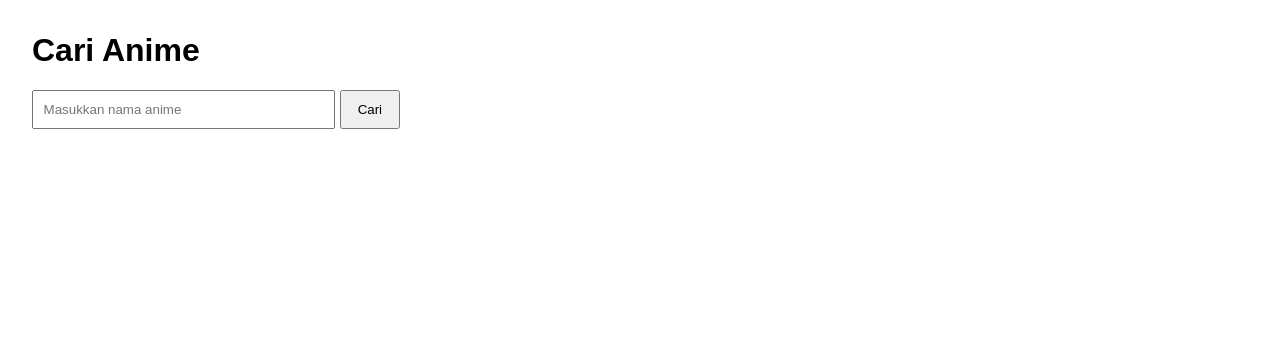
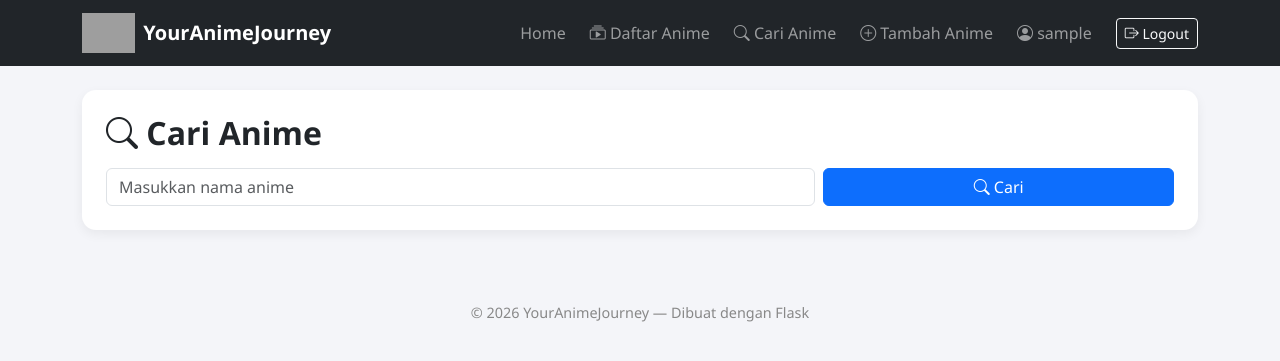
Before and after one commit to Lucifer55571/My-Anime-List, a Flask app: page /search in a window 1280 px wide. Shown: the top 361 px of the page. Run offline with Flask 3, Linux system fonts and the light colour scheme; the visitor is signed in with stand-in values (Sample User, id 1); grey boxes are pictures that could not be loaded.

Commit message:
Menambahkan fitur pencarian anime melalui API anime.jikan.moe

```diff
--- a/templates/base.html
+++ b/templates/base.html
@@ -64,6 +64,11 @@
                         </a>
                     </li>
                     <li class="nav-item">
+                        <a class="nav-link" href="{{ url_for('search_anime') }}">
+                            <i class="bi bi-search"></i> Cari Anime
+                        </a>
+                    </li>
+                    <li class="nav-item">
                         <a class="nav-link" href="{{ url_for('add_anime') }}">
                             <i class="bi bi-plus-circle"></i> Tambah Anime
                         </a>
--- a/templates/search.html
+++ b/templates/search.html
@@ -1,45 +1,51 @@
-<!doctype html>
-<html lang="id">
-<head>
-    <meta charset="utf-8">
-    <meta name="viewport" content="width=device-width, initial-scale=1">
-    <title>Search Anime</title>
-    <style>
-        body { font-family: Arial, sans-serif; margin: 2rem; }
-        form { margin-bottom: 1.5rem; }
-        input { padding: 0.6rem; width: 280px; }
-        button { padding: 0.6rem 1rem; }
-        .grid { display: grid; grid-template-columns: repeat(auto-fit, minmax(220px, 1fr)); gap: 1rem; }
-        .card { border: 1px solid #ddd; padding: 1rem; border-radius: 8px; }
-        img { width: 100%; height: auto; border-radius: 6px; }
-    </style>
-</head>
-<body>
-    <h1>Cari Anime</h1>
-    <form method="get" action="{{ url_for('search_anime') }}">
-        <input type="text" name="q" value="{{ query }}" placeholder="Masukkan nama anime">
-        <button type="submit">Cari</button>
+{% extends "base.html" %}
+
+{% block title %}Cari Anime - YourAnimeJourney{% endblock %}
+
+{% block content %}
+<div class="card p-4 mb-4">
+    <h2 class="fw-bold mb-3">
+        <i class="bi bi-search"></i> Cari Anime
+    </h2>
+
+    <form method="get" action="{{ url_for('search_anime') }}" class="row g-2">
+        <div class="col-12 col-md-8">
+            <input type="text" name="q" class="form-control" value="{{ query }}" placeholder="Masukkan nama anime" required>
+        </div>
+        <div class="col-12 col-md-4">
+            <button type="submit" class="btn btn-primary w-100">
+                <i class="bi bi-search"></i> Cari
+            </button>
+        </div>
     </form>
+</div>
 
 {% if query %}
-        <p>Hasil pencarian untuk: <strong>{{ query }}</strong></p>
+    <p class="text-muted mb-3">Hasil pencarian untuk: <strong>{{ query }}</strong></p>
 {% endif %}
 
 {% if anime_results %}
-        <div class="grid">
+    <div class="row g-4">
         {% for anime in anime_results %}
-                <div class="card">
-                    {% if anime.images.jpg.image_url %}
-                        <img src="{{ anime.images.jpg.image_url }}" alt="{{ anime.title }}">
+            <div class="col-md-6 col-lg-4">
+                <div class="card h-100 p-3">
+                    {% if anime.images and anime.images.jpg and anime.images.jpg.image_url %}
+                        <img src="{{ anime.images.jpg.image_url }}" alt="{{ anime.title }}" class="card-img-top rounded-3" style="height: 280px; object-fit: cover;">
+                    {% else %}
+                        <div class="d-flex align-items-center justify-content-center bg-secondary bg-opacity-10 rounded-3" style="height: 280px;">
+                            <i class="bi bi-image text-secondary" style="font-size: 2rem;"></i>
+                        </div>
                     {% endif %}
-                    <h3>{{ anime.title }}</h3>
-                    <p>Score: {{ anime.score or 'Belum ada' }}</p>
-                    <p>Season: {{ anime.season or '-' }}</p>
+                    <div class="card-body px-0 pb-0">
+                        <h5 class="fw-bold mt-3 mb-2">{{ anime.title }}</h5>
+                        <p class="mb-1"><strong>Score:</strong> {{ anime.score or 'Belum ada' }}</p>
+                        <p class="mb-0"><strong>Season:</strong> {{ anime.season or '-' }}</p>
+                    </div>
+                </div>
             </div>
         {% endfor %}
     </div>
 {% elif query %}
-        <p>Tidak ada hasil.</p>
+    <div class="alert alert-warning">Tidak ada hasil anime yang cocok.</div>
 {% endif %}
-</body>
-</html>
+{% endblock %}
```
Also changed, not shown: templates/index.html (+11 -0 lines). Lines whose indentation alone changed are shown as unchanged.
